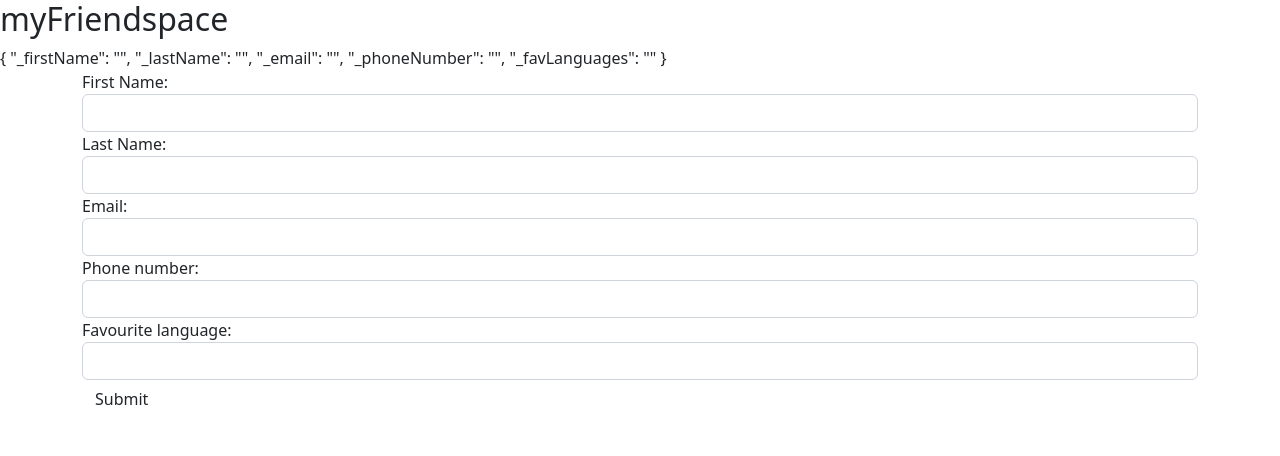
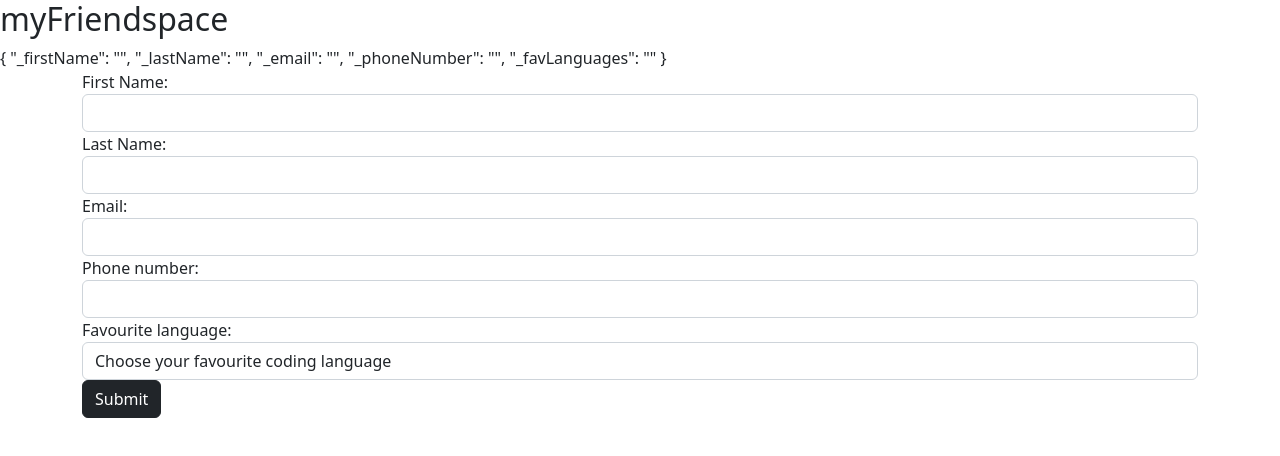
Before and after one commit to z3no/basic-angular-form, an Angular app in the folder my-friends/: page / in a window 1280 px wide. Shown: the top 456 px of the page. Built offline with nearby package versions, Linux system fonts and the light colour scheme.

Commit message:
required busy with the required fields, not finished but it's giving me an alert

```diff
--- a/my-friends/src/app/component-form/component-form.component.html
+++ b/my-friends/src/app/component-form/component-form.component.html
@@ -6,32 +6,40 @@
   <form #formFriends="ngForm">
     <div class="form-group">
       <label for="firstName">First Name:</label>
-      <input type="text" name="first name" id="firstName" class="form-control" #firstName="ngModel" [(ngModel)]="friendModel.firstName">
+      <input type="text" name="first name" id="firstName" class="form-control" #firstName="ngModel" [(ngModel)]="friendModel.firstName" required>
+      <div *ngIf="firstName.invalid && (firstName.dirty || firstName.touched)"
+           class="alert alert-danger">
+        <div *ngIf="firstName.errors?.['required']">
+          Name is required.
+        </div>
+
+      </div>
     </div>
 
     <div class="form-group">
       <label for="lastName">Last Name:</label>
-      <input type="text" name="last name" id="lastName" class="form-control" #lastName="ngModel" [(ngModel)]="friendModel.lastName">
+      <input type="text" name="last name" id="lastName" class="form-control" #lastName="ngModel" [(ngModel)]="friendModel.lastName" required>
     </div>
 
     <div class="form-group">
       <label for="email">Email:</label>
-      <input type="text" name="email" id="email" class="form-control" #email="ngModel" [(ngModel)]="friendModel.email">
+      <input type="text" name="email" id="email" class="form-control" #email="ngModel" [(ngModel)]="friendModel.email" required>
     </div>
 
     <div class="form-group">
       <label for="phoneNumber">Phone number:</label>
-      <input type="text" name="phone number" id="phoneNumber" class="form-control" #phoneNumber="ngModel" [(ngModel)]="friendModel.phoneNumber">
+      <input type="text" name="phone number" id="phoneNumber" class="form-control" #phoneNumber="ngModel" [(ngModel)]="friendModel.phoneNumber" required>
     </div>
 
     <div class="form-group">
       <label for="favLanguage">Favourite language:</label>
-      <select name="favourite language" id="favLanguage" class="form-control" #favLanguages="ngModel" [(ngModel)]="friendModel.favLanguages">
+      <select name="favourite language" id="favLanguage" class="form-control" #favLanguages="ngModel" [(ngModel)]="friendModel.favLanguages" required>
+        <option value="" disabled selected>Choose your favourite coding language</option>
         <option *ngFor="let language of Languages">{{language}}</option>
       </select>
     </div>
 
-    <button class="btn btn-form" type="submit">Submit</button>
+    <button class="btn btn-dark" type="submit">Submit</button>
 
   </form>
 
```
